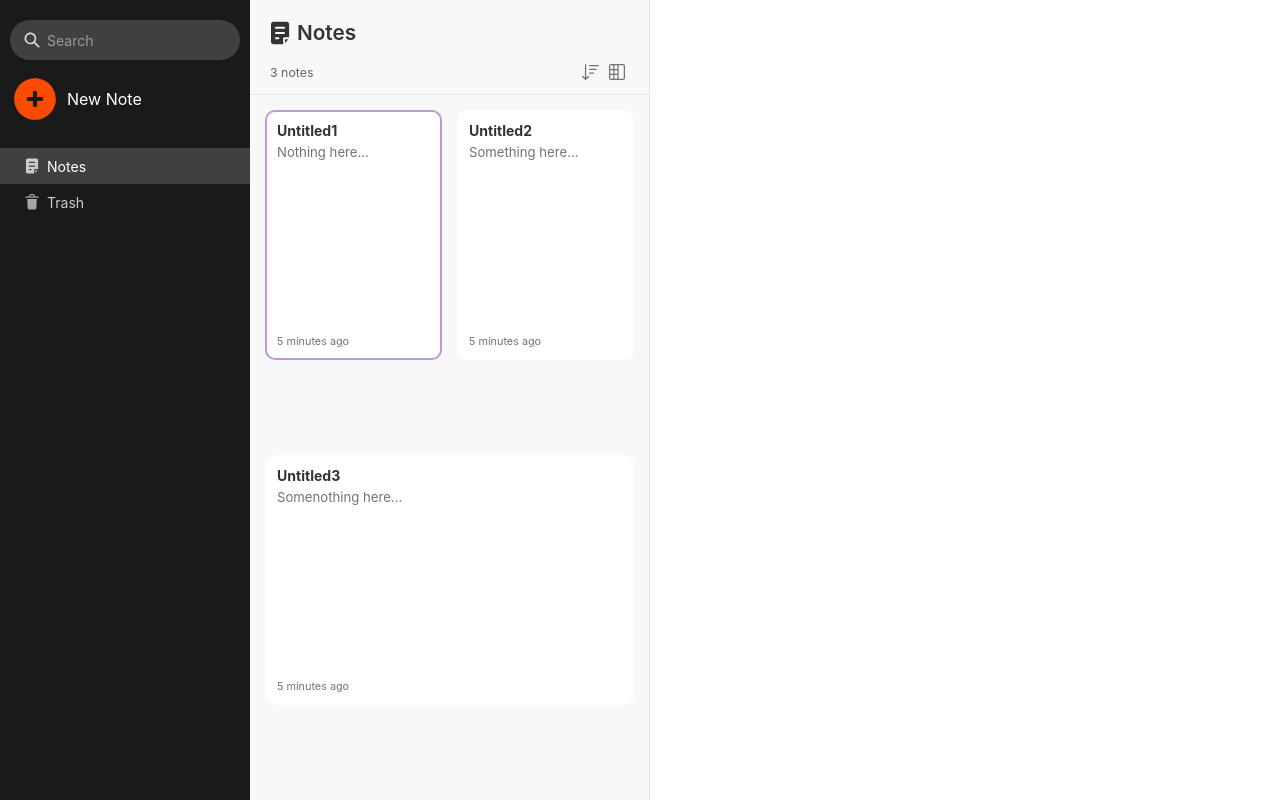
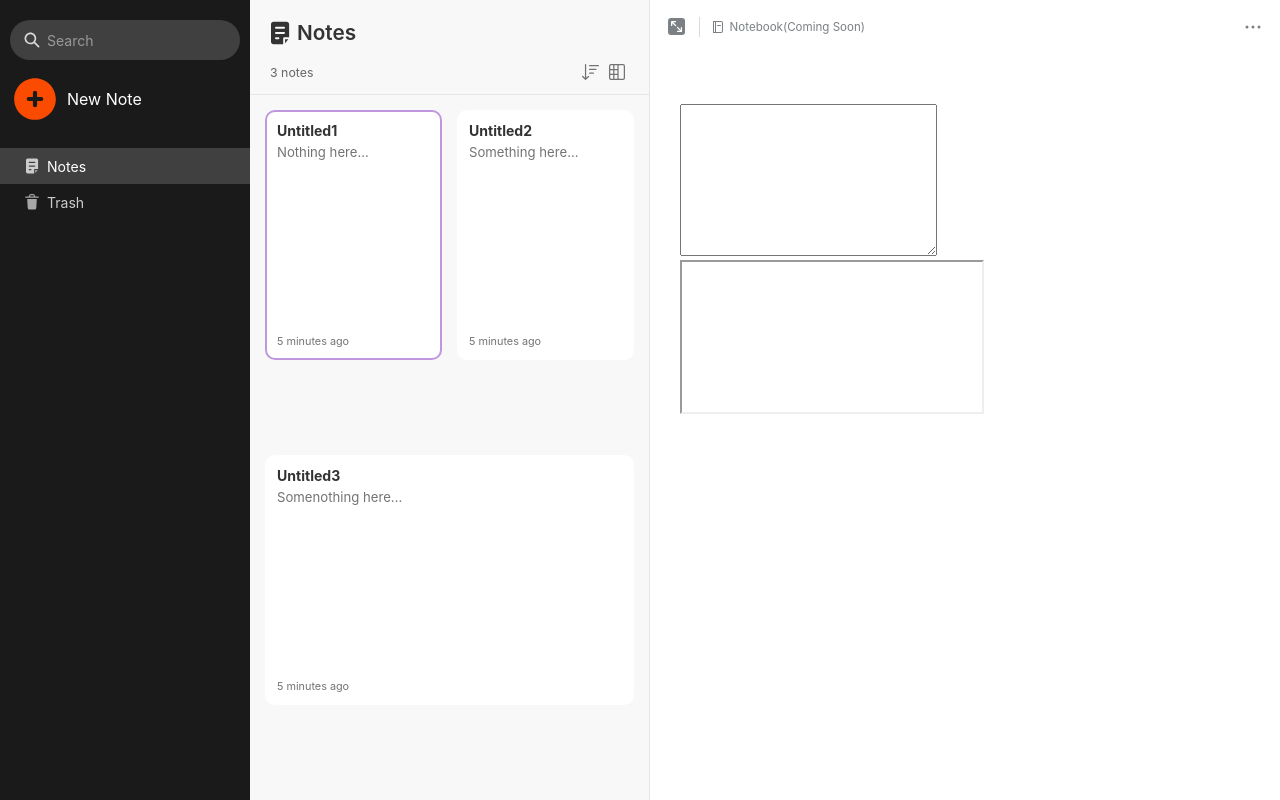
Before and after one commit to Mckenney17/Evernote-App-Clone, a React (Create React App) app: page / in a window 1280 px wide. Built offline with nearby package versions, Linux system fonts and the light colour scheme.

Commit message:
editor top bar

```diff
--- a/src/components/Editor.js
+++ b/src/components/Editor.js
@@ -1,9 +1,34 @@
-import React from 'react'
+import React, { useContext } from 'react'
+import AppContext from '../utils/AppContext'
+import './Editor.scss'
 
 function Editor() {
+    const { activeNote } = useContext(AppContext)
     return (
         <div className="editor">
+            <header>
+                <div className="top-bar">
+                    <div className="left-side">
+                        <button className="expand-icon"><svg width="24" height="24" viewBox="0 0 24 24" xmlns="http://www.w3.org/2000/svg"><path fill="currentColor" fillRule="evenodd" d="M6.031 3a3 3 0 00-3 3v11a3 3 0 003 3h11a3 3 0 003-3V6a3 3 0 00-3-3h-11zm4.47 4.289H8.184l2.915 2.914a.625.625 0 01-.884.884L7.3 8.172v2.319a.625.625 0 11-1.25 0V6.674c0-.351.285-.635.635-.635h3.818a.625.625 0 010 1.25zM12.6 15.76h2.318l-2.915-2.915a.625.625 0 11.884-.884l2.915 2.915V12.56a.625.625 0 011.25 0v3.817c0 .35-.285.635-.635.635H12.6a.625.625 0 110-1.25z"></path></svg></button>
+                        <div className="divider">&nbsp;</div>
+                        <div className="notebook-icon-text"><svg width="14" height="14" fill="none" xmlns="http://www.w3.org/2000/svg"><path d="M10 5.5a.5.5 0 00-.5-.5h-3a.5.5 0 000 1h3a.5.5 0 00.5-.5z" fill="currentColor"></path><path fill-rule="evenodd" clip-rule="evenodd" d="M10 1H2v12h8a2 2 0 002-2V3a2 2 0 00-2-2zM3 12V2h1v10H3zm2 0V2h5a1 1 0 011 1v8a1 1 0 01-1 1H5z" fill="currentColor"></path></svg>Notebook(Coming Soon)</div>
+                    </div>
+                    <div className="right-side">
+                        <button className="note-options"><svg width="24" height="24" xmlns="http://www.w3.org/2000/svg"><path fill="currentColor" d="M4.5 12a1.5 1.5 0 103 0 1.5 1.5 0 00-3 0zm7.501 1.5a1.5 1.5 0 110-3 1.5 1.5 0 010 3zm6 0a1.5 1.5 0 110-3 1.5 1.5 0 010 3z"></path></svg></button>
+                    </div>
+                </div>
+                <div className="tool-bar">
 
+                </div>
+            </header>
+            <div className="editor-body">
+                <div className="note-title">
+                    <textarea name="" id="" cols="30" rows="10"></textarea>
+                </div>
+                <div className="note-editing-window">
+                    <iframe title="Editing Window"></iframe>
+                </div>
+            </div>
         </div>
     )
 }
--- a/src/components/Editor.scss
+++ b/src/components/Editor.scss
@@ -0,0 +1,52 @@
+@import '../utils/style-defs';
+
+.editor {
+    header {
+        padding: 15px;
+    }
+
+    .top-bar {
+        margin-bottom: 20px;
+    }
+
+    .top-bar, .top-bar > div {
+        @include flex(space-between, center);
+    }
+
+    .left-side {
+        width: 200px;
+    }
+
+    .left-side .divider {
+        width: 1px;
+        height: 100%;
+        background: gray(g15);
+    }
+
+    .left-side .notebook-icon-text {
+        @include flex($ai: center);
+        color: gray(g11);
+        max-height: 14px;
+        font-size: tscale(ts11);
+        line-height: 14px;
+        svg {
+            margin-right: 5px;
+        }
+    }
+
+    .top-bar button {
+        background: transparent;
+        display: block;
+        color: gray(g11);
+        max-height: 24px;
+        border-radius: 3px;
+        &:hover {
+            background: gray(g18);
+
+        }
+    }
+
+    .editor-body {
+        padding: 30px;
+    }
+}
```
